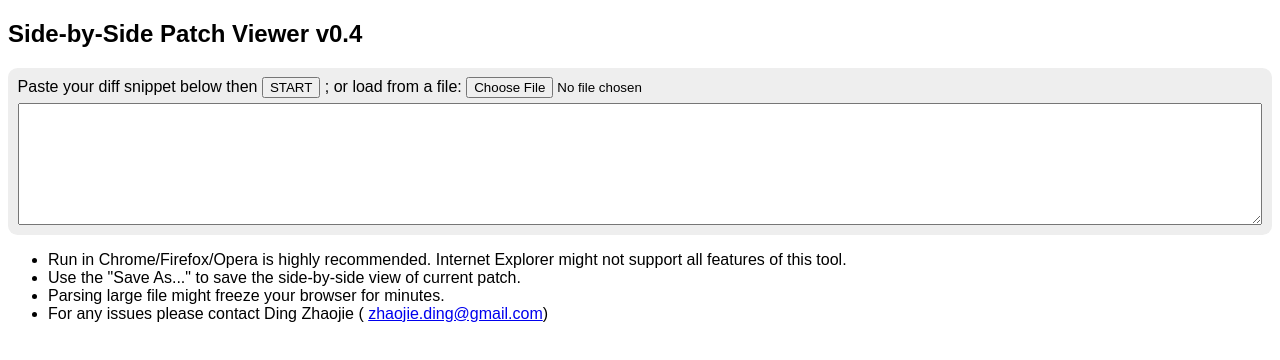
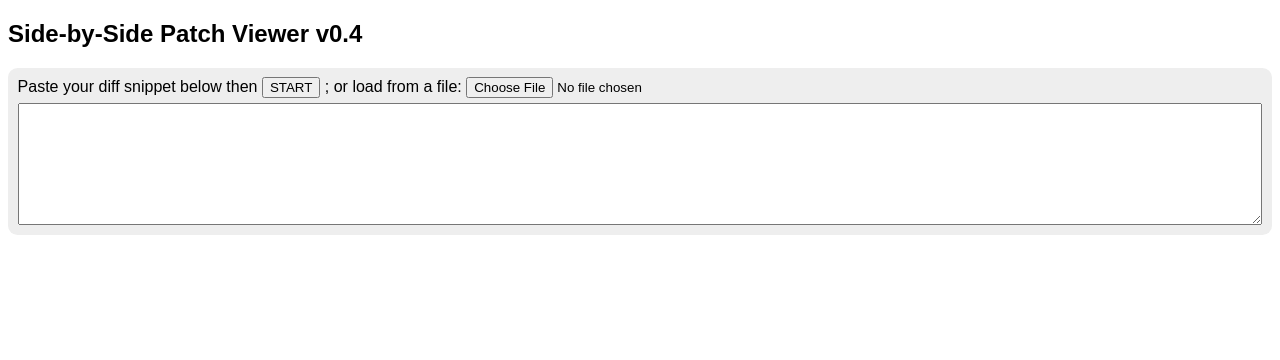
Before and after one commit to yoazmenda/diffViewer, a plain HTML site: page index.html in a window 1280 px wide. Drawn offline with Linux system fonts and the light colour scheme.

Commit message:
Update index.html

```diff
--- a/index.html
+++ b/index.html
@@ -21,15 +21,5 @@
 			</div>
 		</form>
 		<div id="diffResult" class="context"></div>
-		<div>
-			<ul>
-				<li>Run in Chrome/Firefox/Opera is highly recommended. Internet Explorer might not support all features of this tool.</li>
-				<li>Use the "Save As..." to save the side-by-side view of current patch.</li>
-				<li>Parsing large file might freeze your browser for minutes.</li>
-				<li>For any issues please contact Ding Zhaojie (
-					<a href="mailto:zhaojie.ding@gmail.com">zhaojie.ding@gmail.com</a>)
-				</li>
-			</ul>
-		</div>
 	</body>
 </html>
```
